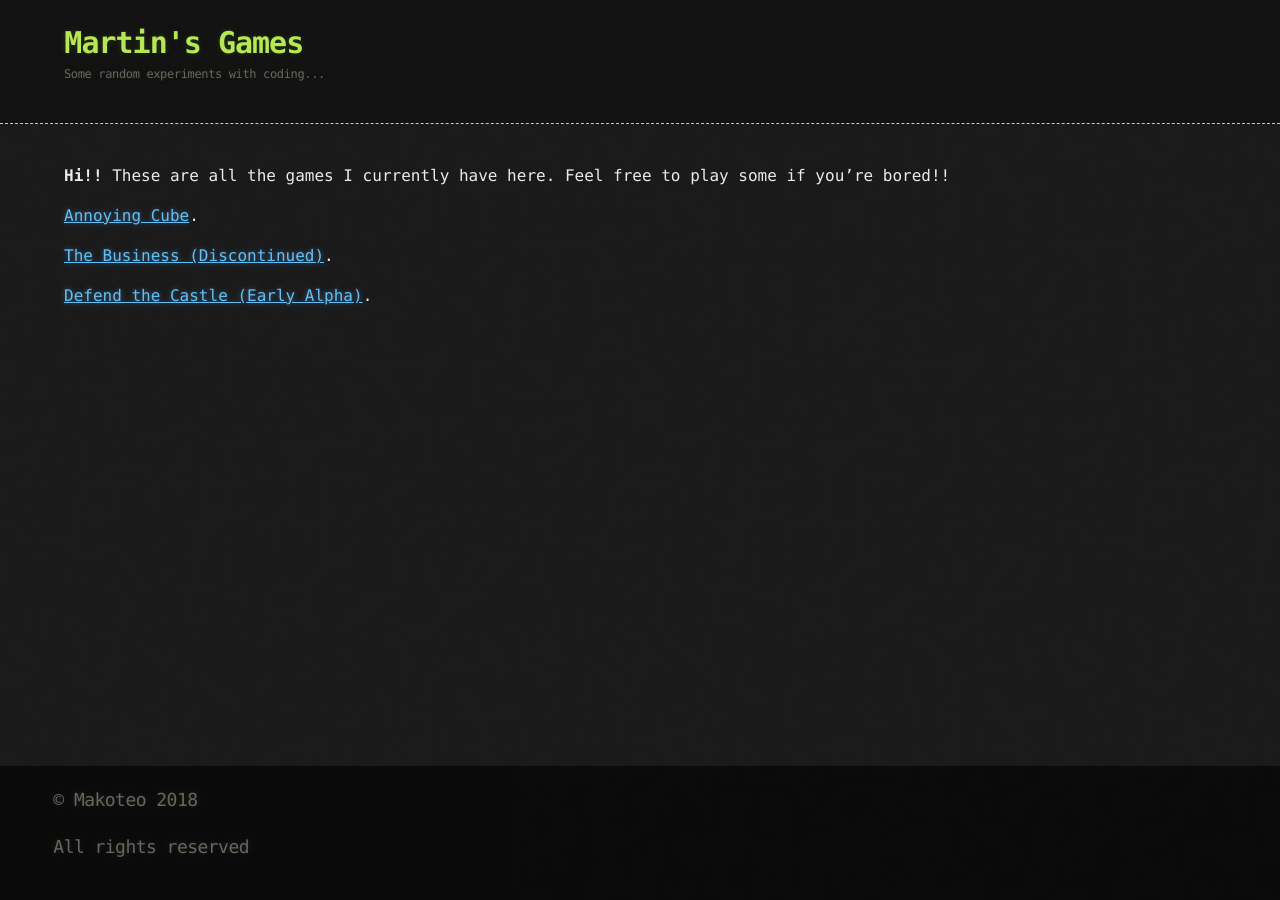
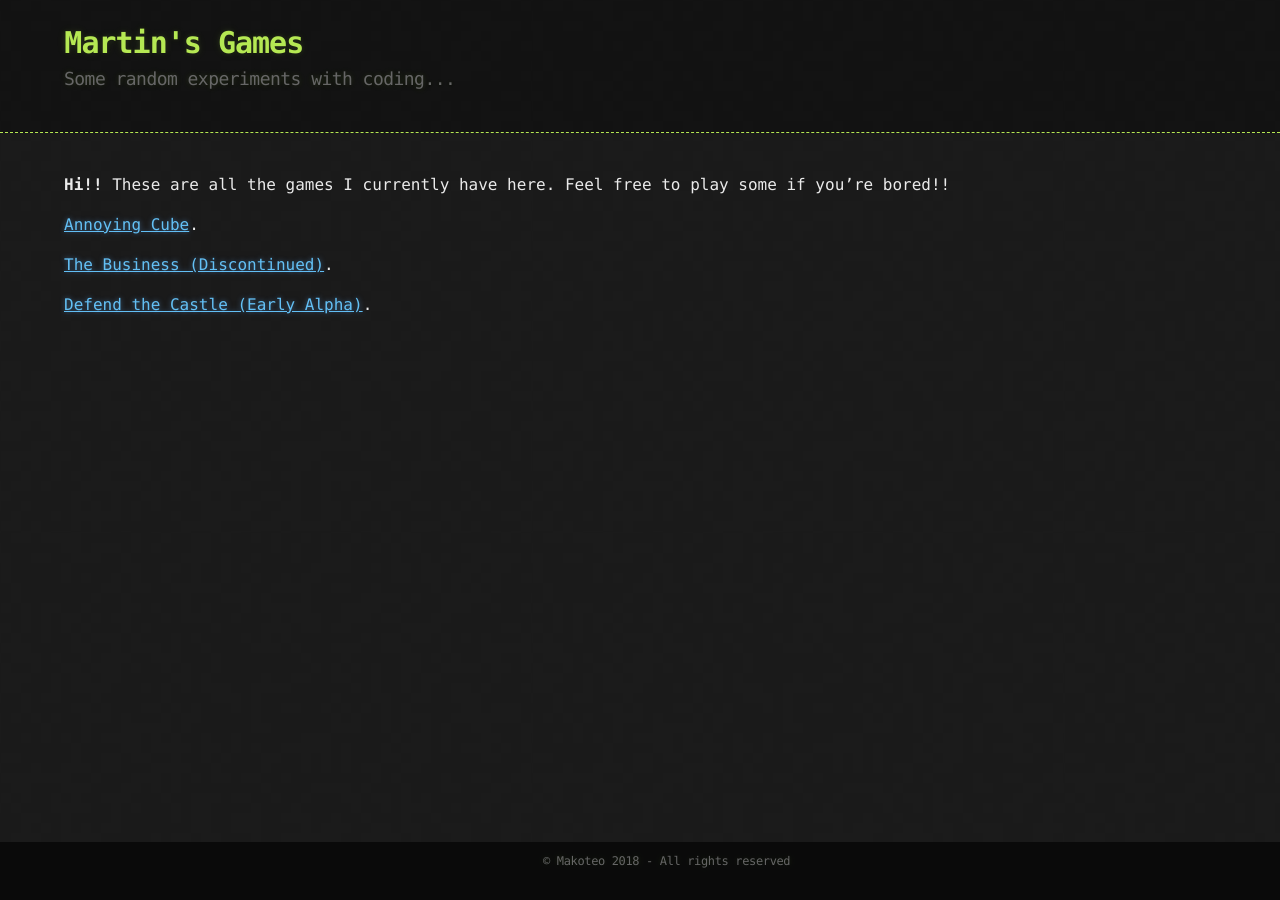
Before and after one commit to makoteo/blog, a Jekyll site: the page built from index.md, in a window 1280 px wide. Built offline with Jekyll 4.4.1, drawn with Linux system fonts in a browser that asks for light colours.

Commit message:
Added text Align

```diff
--- a/_layouts/default.html
+++ b/_layouts/default.html
@@ -29,8 +29,8 @@
     </div>
 
     <footer>
-      <h2>&#169 Makoteo 2018</h2>
-      <h2>All rights reserved</h2>
+      <h2>&#169 Makoteo 2018 - All rights reserved</h2>
+      <h2></h2>
     </footer>
 
   </body>
--- a/_sass/jekyll-theme-hacker.scss
+++ b/_sass/jekyll-theme-hacker.scss
@@ -56,10 +56,11 @@ footer {
   background: rgba(0, 0, 0, 0.6);
   width: 100%;
   //border-top: 1px dashed $conifer; //header;
-  padding: 20px 0;
+  padding: 10px 0;
   position: fixed;
   left: 0;
   bottom: 0;
+  text-align: center;
 }
 
 header h1 {
@@ -84,13 +85,13 @@ header h1:before {
 }
 
 header h2 {
-  font-size: 12px;
+  font-size: 18px;
   font-weight: 300;
   color: #666;
 }
 
 footer h2 {
-  font-size: 18px;
+  font-size: 12px;
   font-weight: 300;
   color: #666;
   margin-left: 40pt;
```
